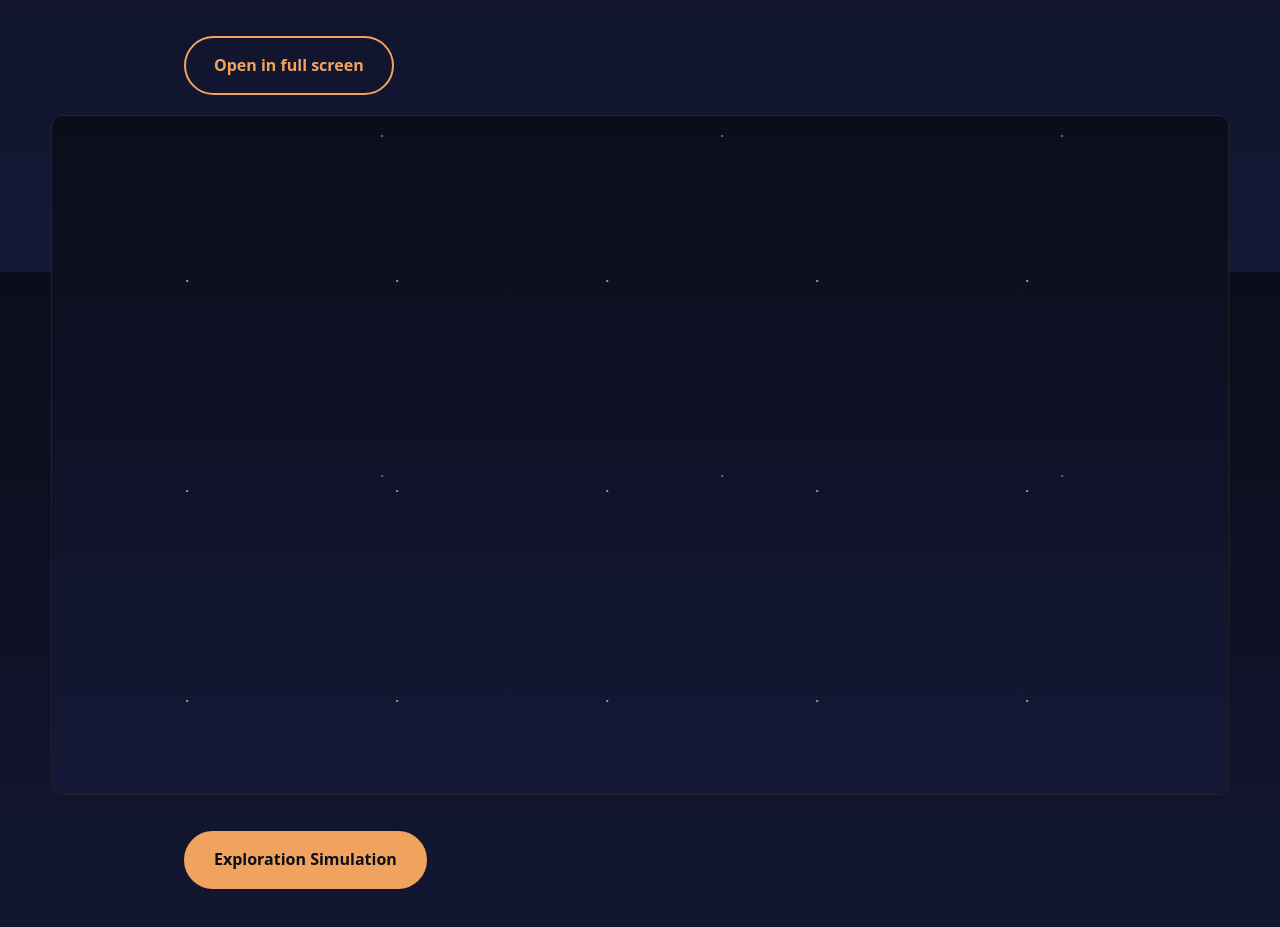
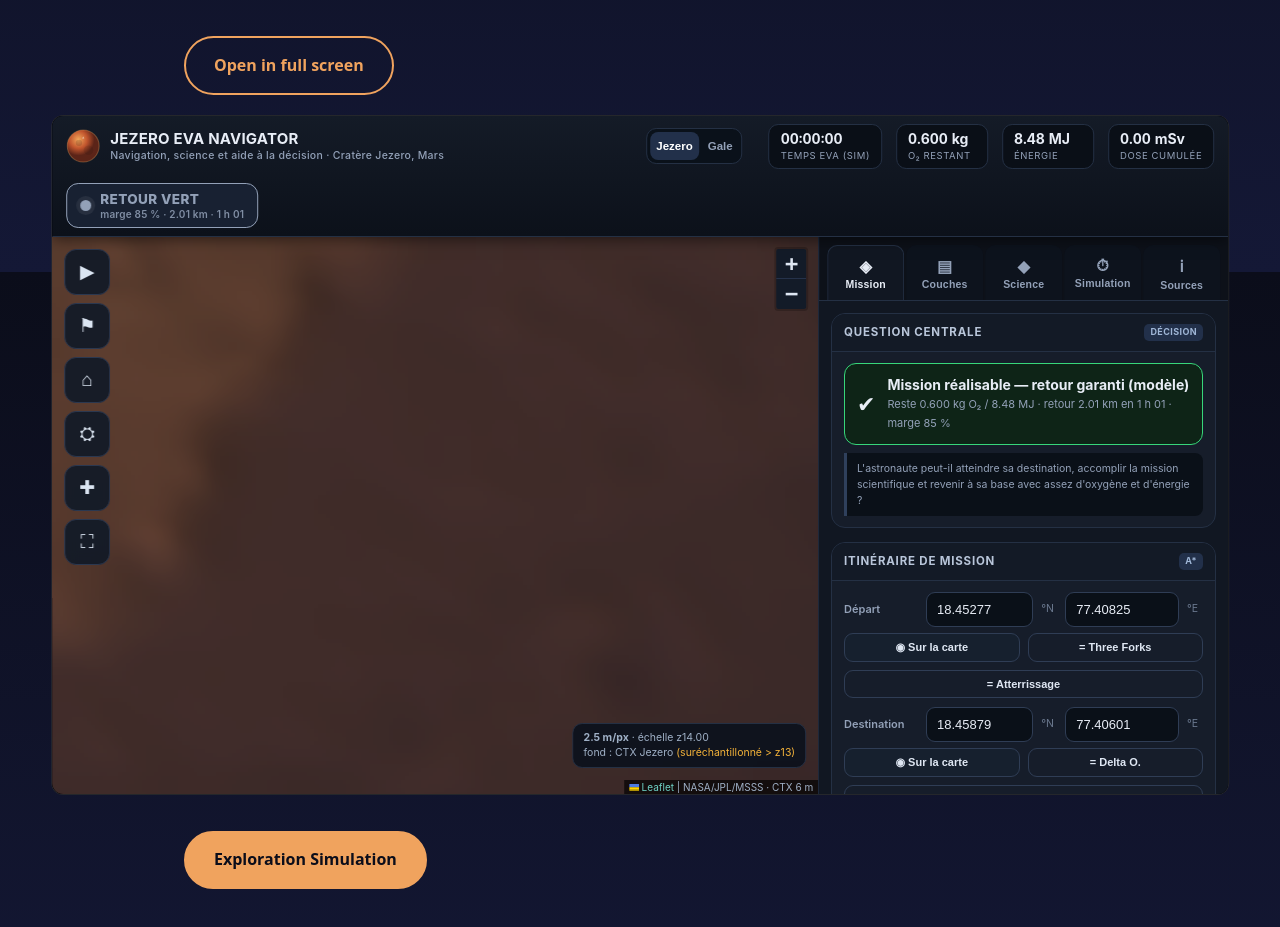
Before and after one commit to Fertous24/Nasa-Martian-Map-6-3, a React (Vite) app: page / in a window 1280 px wide. Shown: the part 1328-2255 px from the top of the page. Built offline with nearby package versions, Linux system fonts and the light colour scheme; a web font is replaced by a local one.

Commit message:
Update links to point to index1.html

```diff
--- a/src/App.jsx
+++ b/src/App.jsx
@@ -63,7 +63,7 @@ export default function App() {
           </p>
 
           <a
-            href="/public/index.html"
+            href="/index1.html"
             target="_blank"
             rel="noopener noreferrer"
             className="btn btn-outline"
@@ -73,7 +73,7 @@ export default function App() {
 
           <div className="eva-wrapper">
             <iframe
-              src="Public/index.html"
+              src="/index1.html"
               title="Jezero EVA Navigator"
               className="eva-frame"
               loading="lazy"
```
